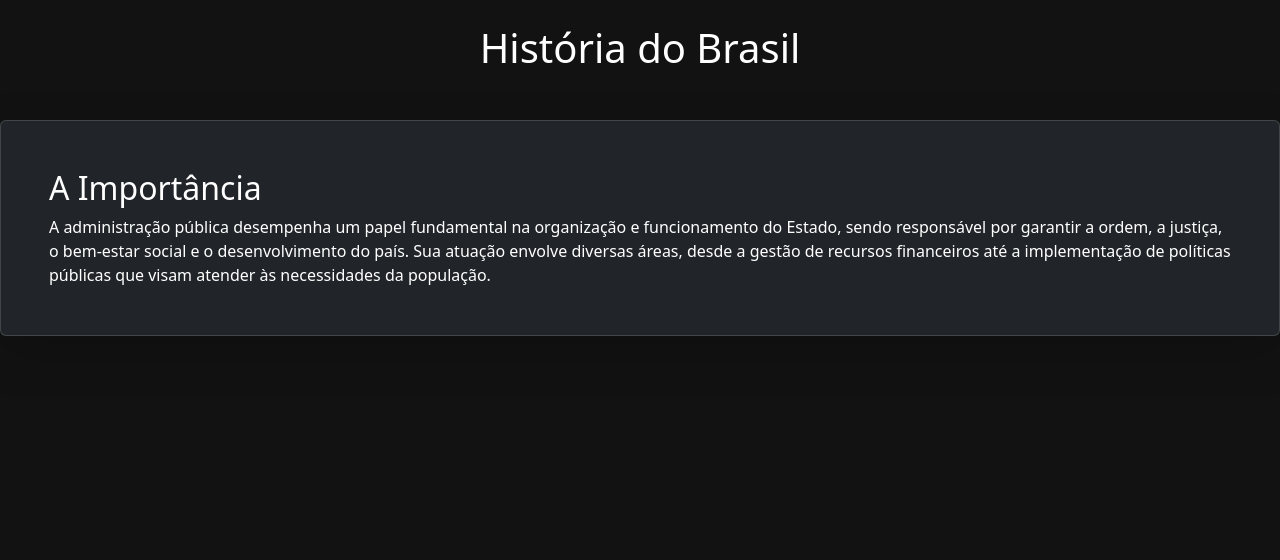
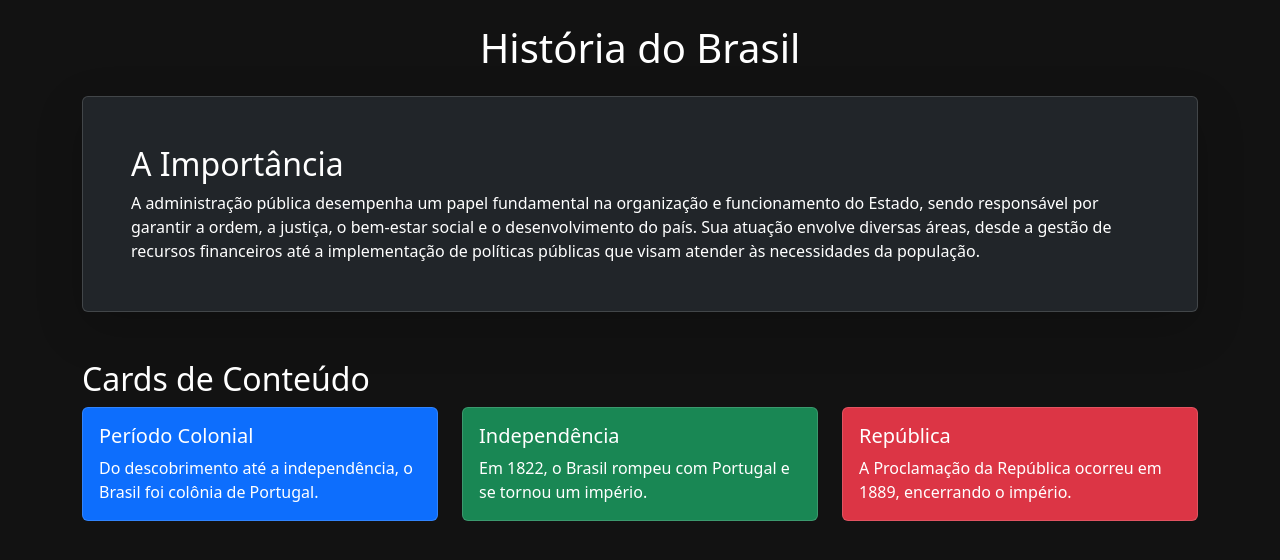
Before and after one commit to Alvesmateus/flashcards.github.io, a plain HTML site: page index.html in a window 1280 px wide. Drawn offline with nearby package versions, Linux system fonts and the light colour scheme.

Commit message:
index.html

```diff
--- a/index.html
+++ b/index.html
@@ -45,10 +45,8 @@
 
 <div class="container py-4">
   <h1 class="text-center mb-4">História do Brasil</h1>
-</div>
-<!-- Bootstrap JS -->
-<!-- Bootstrap JS -->
-<!-- Section: Card Grande em Toda a Largura -->
+
+  <!-- Section: Card Grande em Toda a Largura -->
 <section class="mb-5">
   <div class="card bg-dark text-white shadow-lg">
     <div class="card-body p-5">
@@ -64,6 +62,44 @@
 <!-- Section: Card Grande em Toda a Largura -->
 
 
+    <!-- Cards coloridos com título e subtítulo -->
+<section class="mb-5">
+  <h2 class="section-title">Cards de Conteúdo</h2>
+  <div class="row row-cols-1 row-cols-md-3 g-4">
+    <div class="col">
+      <div class="card text-white bg-primary h-100">
+        <div class="card-body">
+          <h5 class="card-title">Período Colonial</h5>
+          <p class="card-text">Do descobrimento até a independência, o Brasil foi colônia de Portugal.</p>
+        </div>
+      </div>
+    </div>
+    <div class="col">
+      <div class="card text-white bg-success h-100">
+        <div class="card-body">
+          <h5 class="card-title">Independência</h5>
+          <p class="card-text">Em 1822, o Brasil rompeu com Portugal e se tornou um império.</p>
+        </div>
+      </div>
+    </div>
+    <div class="col">
+      <div class="card text-white bg-danger h-100">
+        <div class="card-body">
+          <h5 class="card-title">República</h5>
+          <p class="card-text">A Proclamação da República ocorreu em 1889, encerrando o império.</p>
+        </div>
+      </div>
+    </div>
+  </div>
+</section>
+  <!-- Cards coloridos com título e subtítulo -->
+
+</div>
+<!-- Bootstrap JS -->
+<!-- Bootstrap JS -->
+
+
+
 
 <!-- Bootstrap JS -->
 <!-- Bootstrap JS -->
```
